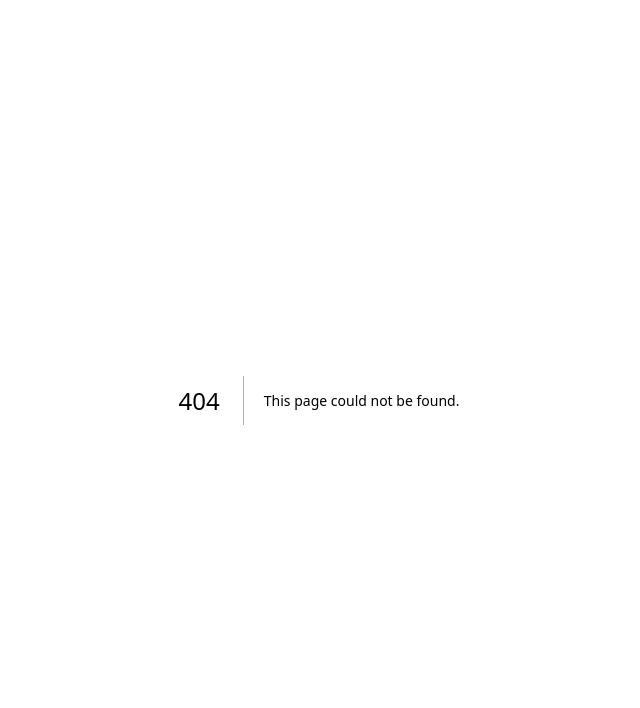
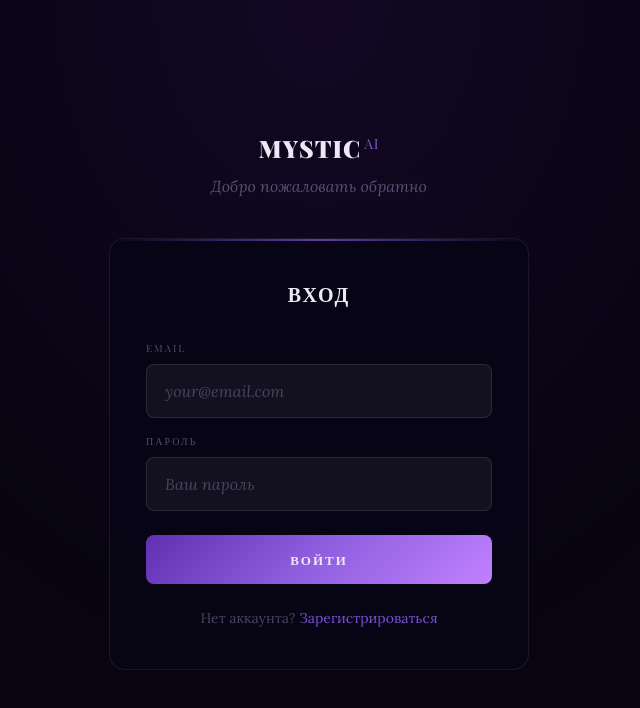
Before and after one commit to ramin555523/mystic-ai, a Next.js app: page /auth/login in a window 1280 px wide. Before the commit this address had no page. Shown: the top 708 px of the page, without its empty margins (321-961 px from the left). Built offline with nearby package versions, Linux system fonts and the light colour scheme; no server answers.

Commit message:
add login page

```diff
--- /dev/null
+++ b/src/app/auth/login/page.tsx
@@ -0,0 +1,65 @@
+'use client'
+import { useState } from 'react'
+import { supabase } from '@/lib/supabase'
+import { useRouter } from 'next/navigation'
+import Link from 'next/link'
+
+export default function Login() {
+  const [email, setEmail] = useState('')
+  const [password, setPassword] = useState('')
+  const [loading, setLoading] = useState(false)
+  const [error, setError] = useState('')
+  const router = useRouter()
+
+  const handleLogin = async (e: React.FormEvent) => {
+    e.preventDefault()
+    setLoading(true)
+    setError('')
+    const { error } = await supabase.auth.signInWithPassword({ email, password })
+    if (error) setError('Неверный email или пароль')
+    else router.push('/dashboard')
+    setLoading(false)
+  }
+
+  return (
+    <main style={{minHeight:'100vh',display:'flex',alignItems:'center',justifyContent:'center',background:'#080510',padding:'24px'}}>
+      <style>{`
+        @import url('https://fonts.googleapis.com/css2?family=Playfair+Display:wght@400;700;900&family=Lora:ital,wght@0,400;1,400&display=swap');
+        *{box-sizing:border-box;margin:0;padding:0}
+        .inp{width:100%;padding:14px 18px;background:rgba(255,255,255,0.05);border:1px solid rgba(255,255,255,0.10);border-radius:8px;color:#EDE8F5;font-family:'Lora',serif;font-size:16px;outline:none;transition:border-color 0.3s}
+        .inp:focus{border-color:rgba(150,100,255,0.5)}
+        .inp::placeholder{color:rgba(200,185,240,0.3);font-style:italic}
+      `}</style>
+      <div style={{position:'fixed',inset:0,zIndex:0,background:'radial-gradient(ellipse at 50% 0%,rgba(60,20,120,0.2) 0%,transparent 60%)'}}/>
+      <div style={{position:'relative',zIndex:10,width:'100%',maxWidth:'420px'}}>
+        <div style={{textAlign:'center',marginBottom:'40px'}}>
+          <Link href="/" style={{fontFamily:'"Playfair Display",serif',fontSize:'24px',fontWeight:900,color:'#EDE8F5',textDecoration:'none',letterSpacing:'1px'}}>
+            MYSTIC<span style={{color:'rgba(170,120,255,0.7)',fontSize:'14px',fontWeight:400,verticalAlign:'super',marginLeft:'3px'}}>AI</span>
+          </Link>
+          <div style={{fontFamily:'"Lora",serif',fontSize:'16px',fontStyle:'italic',color:'rgba(200,185,240,0.4)',marginTop:'8px'}}>Добро пожаловать обратно</div>
+        </div>
+        <div style={{background:'rgba(8,5,22,0.95)',border:'1px solid rgba(255,255,255,0.08)',borderRadius:'16px',padding:'40px 36px',position:'relative',overflow:'hidden'}}>
+          <div style={{position:'absolute',top:0,left:0,right:0,height:'2px',background:'linear-gradient(90deg,transparent,rgba(150,100,255,0.6),transparent)'}}/>
+          <h1 style={{fontFamily:'"Playfair Display",serif',fontSize:'20px',fontWeight:700,color:'#EDE8F5',letterSpacing:'2px',marginBottom:'32px',textAlign:'center'}}>ВХОД</h1>
+          <form onSubmit={handleLogin} style={{display:'flex',flexDirection:'column',gap:'16px'}}>
+            <div>
+              <label style={{fontFamily:'"Playfair Display",serif',fontSize:'10px',letterSpacing:'2px',color:'rgba(200,185,240,0.4)',textTransform:'uppercase',display:'block',marginBottom:'8px'}}>Email</label>
+              <input className="inp" type="email" placeholder="your@email.com" value={email} onChange={e=>setEmail(e.target.value)} required/>
+            </div>
+            <div>
+              <label style={{fontFamily:'"Playfair Display",serif',fontSize:'10px',letterSpacing:'2px',color:'rgba(200,185,240,0.4)',textTransform:'uppercase',display:'block',marginBottom:'8px'}}>Пароль</label>
+              <input className="inp" type="password" placeholder="Ваш пароль" value={password} onChange={e=>setPassword(e.target.value)} required/>
+            </div>
+            {error&&<div style={{padding:'12px 16px',borderRadius:'8px',background:'rgba(220,80,80,0.08)',border:'1px solid rgba(220,80,80,0.3)',fontFamily:'"Lora",serif',fontSize:'14px',color:'rgba(255,120,120,0.9)'}}>{error}</div>}
+            <button type="submit" disabled={loading} style={{marginTop:'8px',padding:'15px',background:loading?'rgba(100,60,200,0.3)':'linear-gradient(135deg,#6030B0,#9060E0,#C080FF)',border:'none',borderRadius:'8px',fontFamily:'"Playfair Display",serif',fontSize:'13px',letterSpacing:'2px',color:'#EDE8F5',fontWeight:700,cursor:loading?'not-allowed':'pointer',transition:'opacity 0.3s'}}>
+              {loading?'ВХОДИМ...':'ВОЙТИ'}
+            </button>
+          </form>
+          <div style={{textAlign:'center',marginTop:'24px',fontFamily:'"Lora",serif',fontSize:'14px',color:'rgba(200,185,240,0.35)'}}>
+            Нет аккаунта?{' '}<Link href="/auth/register" style={{color:'rgba(150,100,255,0.8)',textDecoration:'none'}}>Зарегистрироваться</Link>
+          </div>
+        </div>
+      </div>
+    </main>
+  )
+}
```
